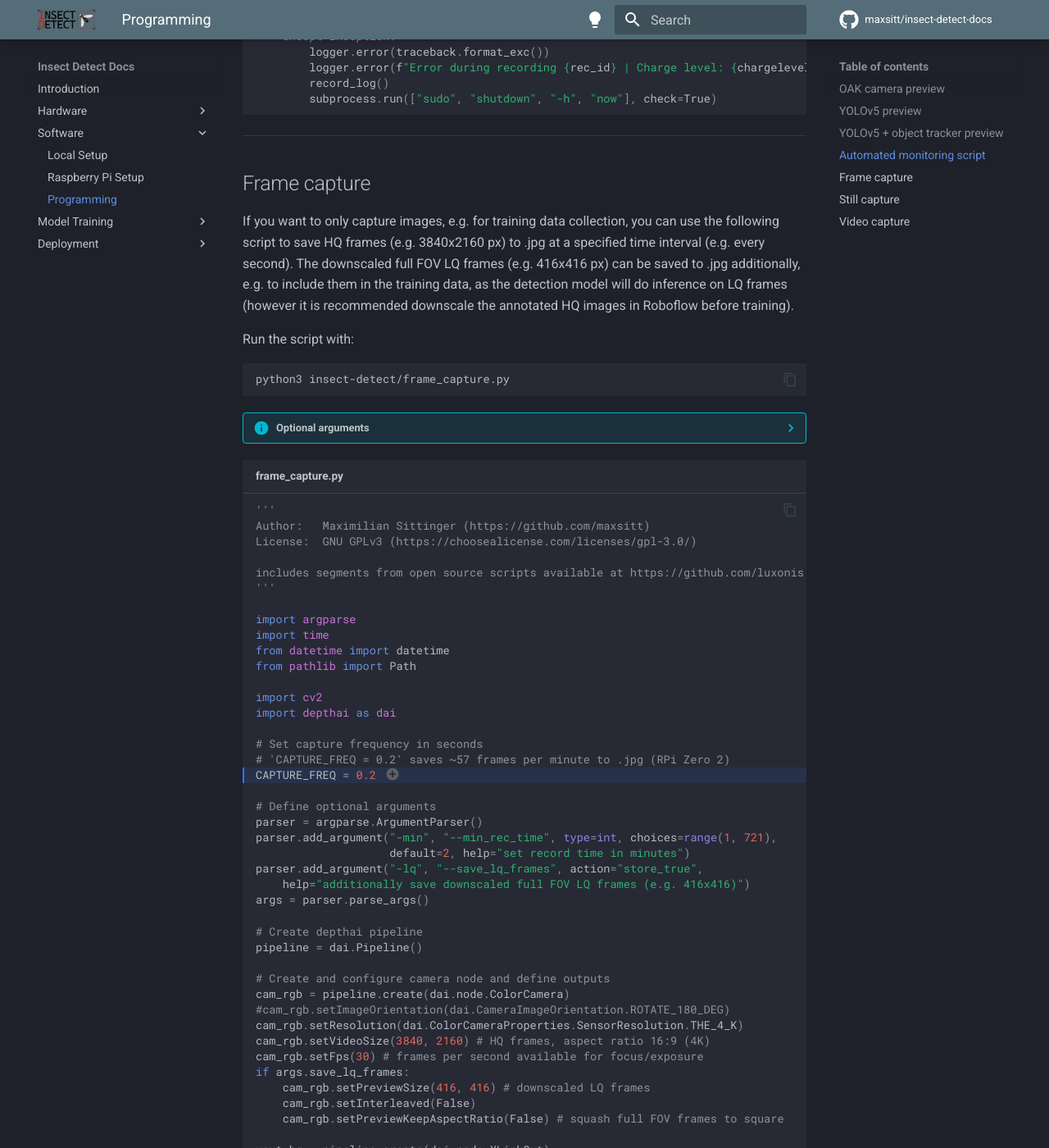
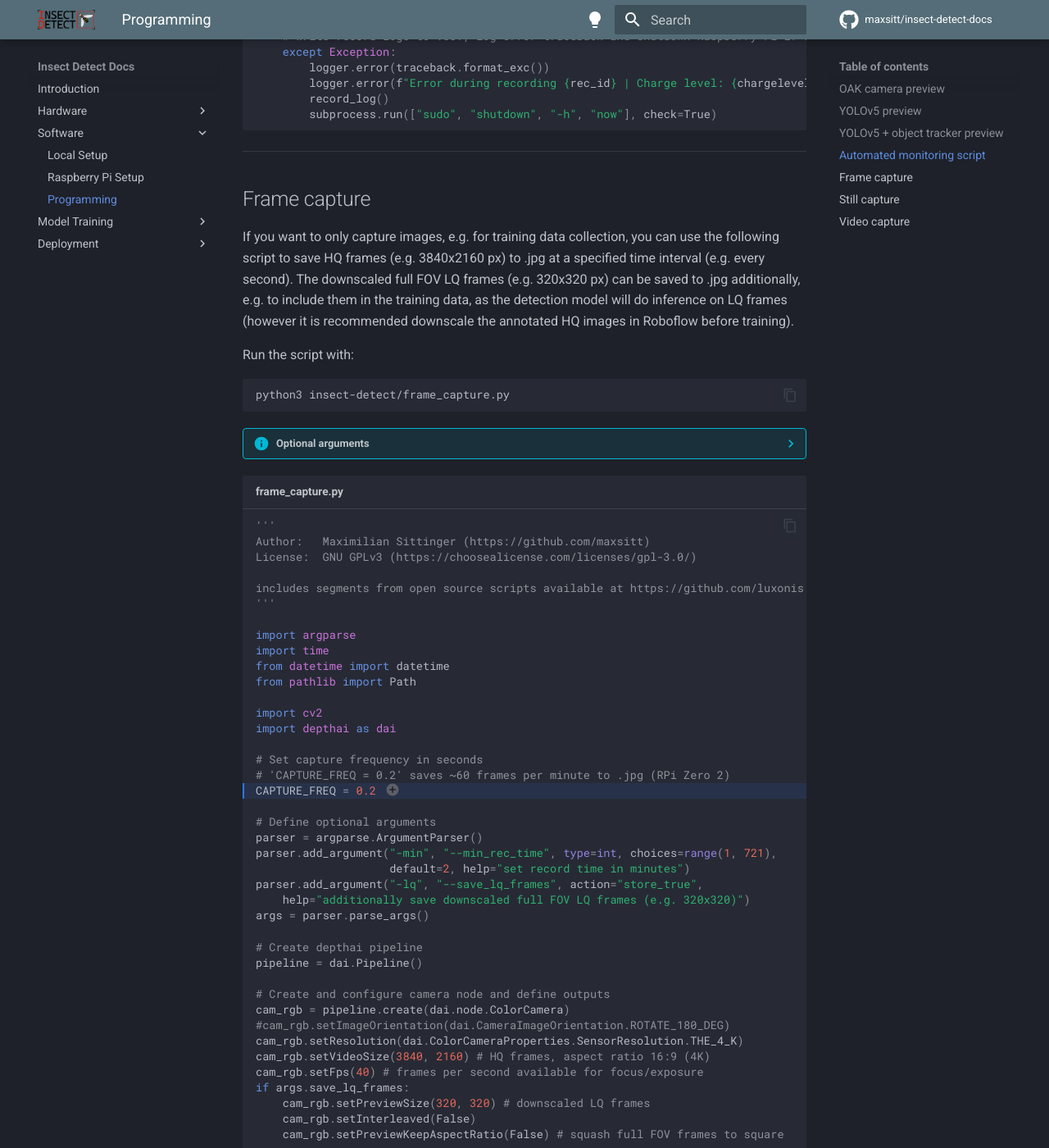
Before and after one commit to maxsitt/insect-detect-docs, an MkDocs documentation site: the page built from docs/software/programming.md, in a window 1280 px wide and 1400 px high, scrolled down 15656 px. Shown: the whole window at 82% size. Built offline with MkDocs 1.6.1 and Material for MkDocs 9.7.7, drawn with Linux system fonts in a browser that asks for light colours; comment, search, counter and statistics services are not loaded; some of the changed text lies outside the part shown.

Commit message:
Update programming.md
Update scripts to latest version v1.5.

````diff
--- a/docs/software/programming.md
+++ b/docs/software/programming.md
@@ -34,7 +34,7 @@
 [X server](localsetup.md#vcxsrv-windows-x-server){target=_blank} to show the
 frames in a window on your local PC. In this example script, the sensor
 resolution is set to 4K (3840x2160 px) and the HQ frames are downscaled to full
-FOV LQ frames (416x416 px), which is the same configuration as used for the
+FOV LQ frames (320x320 px), which is the same configuration as used for the
 [automated monitoring script](#automated-monitoring-script){target=_blank}.
 
 Run the script with:
@@ -61,10 +61,10 @@
 cam_rgb = pipeline.create(dai.node.ColorCamera) # (1)!
 #cam_rgb.setImageOrientation(dai.CameraImageOrientation.ROTATE_180_DEG) # (2)
 cam_rgb.setResolution(dai.ColorCameraProperties.SensorResolution.THE_4_K) # (3)!
-cam_rgb.setPreviewSize(416, 416) # downscaled LQ frames
+cam_rgb.setPreviewSize(320, 320) # downscaled LQ frames
 cam_rgb.setInterleaved(False)
 cam_rgb.setPreviewKeepAspectRatio(False) # squash full FOV frames to square # (4)
-cam_rgb.setFps(30) # frames per second available for focus/exposure
+cam_rgb.setFps(40) # frames per second available for focus/exposure
 
 xout_rgb = pipeline.create(dai.node.XLinkOut) # (5)!
 xout_rgb.setStreamName("frame")
@@ -115,7 +115,7 @@
 
 With the following Python script you can run a custom YOLOv5 object detection model
 ([.blob format](https://docs.luxonis.com/en/latest/pages/model_conversion){target=_blank})
-on the OAK device with 4K HQ frames downscaled to full FOV LQ frames (e.g. 416x416
+on the OAK device with 4K HQ frames downscaled to full FOV LQ frames (e.g. 320x320
 px) as model input and show the frames together with the model output (bounding
 box, label, confidence score) in a new window.
 
@@ -165,8 +165,8 @@
     import psutil
 
 # Set file paths to the detection model and config JSON
-MODEL_PATH = Path("./insect-detect/models/yolov5n_416_openvino_2022.1_5shave.blob") # (1)!
-CONFIG_PATH = Path("./insect-detect/models/json/yolov5_416.json") # (2)!
+MODEL_PATH = Path("./insect-detect/models/yolov5n_320_openvino_2022.1_4shave.blob") # (1)!
+CONFIG_PATH = Path("./insect-detect/models/json/yolov5_320.json") # (2)!
 
 # Extract detection model metadata from config JSON
 with CONFIG_PATH.open(encoding="utf-8") as f:
@@ -189,10 +189,10 @@
 cam_rgb = pipeline.create(dai.node.ColorCamera)
 #cam_rgb.setImageOrientation(dai.CameraImageOrientation.ROTATE_180_DEG)
 cam_rgb.setResolution(dai.ColorCameraProperties.SensorResolution.THE_4_K)
-cam_rgb.setPreviewSize(416, 416) # downscaled LQ frames for model input
+cam_rgb.setPreviewSize(320, 320) # downscaled LQ frames for model input
 cam_rgb.setInterleaved(False)
 cam_rgb.setPreviewKeepAspectRatio(False) # squash full FOV frames to square
-cam_rgb.setFps(30) # frames per second available for focus/exposure/model input
+cam_rgb.setFps(40) # frames per second available for focus/exposure/model input
 
 # Create detection network node and define input + outputs
 nn = pipeline.create(dai.node.YoloDetectionNetwork) # (3)!
@@ -254,10 +254,10 @@
             for detection in dets:
                 bbox = frame_norm(frame, (detection.xmin, detection.ymin,
                                           detection.xmax, detection.ymax))
-                cv2.putText(frame, labels[detection.label], (bbox[0], bbox[3] + 20),
-                            cv2.FONT_HERSHEY_SIMPLEX, 0.5, (255, 255, 255), 1) # (7)!
-                cv2.putText(frame, f"{round(detection.confidence, 2)}", (bbox[0], bbox[3] + 40),
-                            cv2.FONT_HERSHEY_SIMPLEX, 0.6, (255, 255, 255), 1)
+                cv2.putText(frame, labels[detection.label], (bbox[0], bbox[3] + 13),
+                            cv2.FONT_HERSHEY_SIMPLEX, 0.4, (255, 255, 255), 1) # (7)!
+                cv2.putText(frame, f"{round(detection.confidence, 2)}", (bbox[0], bbox[3] + 25),
+                            cv2.FONT_HERSHEY_SIMPLEX, 0.4, (255, 255, 255), 1)
                 cv2.rectangle(frame, (bbox[0], bbox[1]), (bbox[2], bbox[3]), (0, 0, 255), 2)
 
             cv2.putText(frame, f"fps: {round(fps, 2)}", (4, frame.shape[0] - 10),
@@ -344,8 +344,8 @@
     import psutil
 
 # Set file paths to the detection model and config JSON
-MODEL_PATH = Path("./insect-detect/models/yolov5n_416_openvino_2022.1_4shave.blob")
-CONFIG_PATH = Path("./insect-detect/models/json/yolov5_416.json")
+MODEL_PATH = Path("./insect-detect/models/yolov5n_320_openvino_2022.1_4shave.blob")
+CONFIG_PATH = Path("./insect-detect/models/json/yolov5_320.json")
 
 # Extract detection model metadata from config JSON
 with CONFIG_PATH.open(encoding="utf-8") as f:
@@ -368,10 +368,10 @@
 cam_rgb = pipeline.create(dai.node.ColorCamera)
 #cam_rgb.setImageOrientation(dai.CameraImageOrientation.ROTATE_180_DEG)
 cam_rgb.setResolution(dai.ColorCameraProperties.SensorResolution.THE_4_K)
-cam_rgb.setPreviewSize(416, 416) # downscaled LQ frames for model input
+cam_rgb.setPreviewSize(320, 320) # downscaled LQ frames for model input
 cam_rgb.setInterleaved(False)
 cam_rgb.setPreviewKeepAspectRatio(False) # squash full FOV frames to square
-cam_rgb.setFps(30) # frames per second available for focus/exposure/model input
+cam_rgb.setFps(40) # frames per second available for focus/exposure/model input
 
 # Create detection network node and define input
 nn = pipeline.create(dai.node.YoloDetectionNetwork)
@@ -447,14 +447,14 @@
 
                 bbox = frame_norm(frame, (t.srcImgDetection.xmin, t.srcImgDetection.ymin,
                                           t.srcImgDetection.xmax, t.srcImgDetection.ymax)) # (4)!
-                cv2.putText(frame, labels[t.srcImgDetection.label], (bbox[0], bbox[3] + 20),
+                cv2.putText(frame, labels[t.srcImgDetection.label], (bbox[0], bbox[3] + 13),
+                            cv2.FONT_HERSHEY_SIMPLEX, 0.4, (255, 255, 255), 1)
+                cv2.putText(frame, f"{round(t.srcImgDetection.confidence, 2)}", (bbox[0], bbox[3] + 25),
+                            cv2.FONT_HERSHEY_SIMPLEX, 0.4, (255, 255, 255), 1)
+                cv2.putText(frame, f"ID:{t.id}", (bbox[0], bbox[3] + 40),
                             cv2.FONT_HERSHEY_SIMPLEX, 0.5, (255, 255, 255), 1)
-                cv2.putText(frame, f"{round(t.srcImgDetection.confidence, 2)}", (bbox[0], bbox[3] + 40),
-                            cv2.FONT_HERSHEY_SIMPLEX, 0.6, (255, 255, 255), 1)
-                cv2.putText(frame, f"t.ID:{t.id}", (bbox[0], bbox[3] + 60),
-                            cv2.FONT_HERSHEY_SIMPLEX,  0.6, (255, 255, 255), 1)
-                cv2.putText(frame, t.status.name, (bbox[0], bbox[3] + 75),
-                            cv2.FONT_HERSHEY_SIMPLEX,  0.4, (255, 255, 255), 1)
+                cv2.putText(frame, t.status.name, (bbox[0], bbox[3] + 50),
+                            cv2.FONT_HERSHEY_SIMPLEX, 0.3, (255, 255, 255), 1)
                 cv2.rectangle(frame, (bbox[0], bbox[1]), (bbox[2], bbox[3]), (0, 0, 255), 2) # model output
                 cv2.rectangle(frame, (x1, y1), (x2, y2), (0, 255, 130), 1) # tracker output
 
@@ -491,7 +491,7 @@
 [automated insect monitoring](../deployment/detection.md){target=_blank}.
 
 - The object tracker output (+ passthrough detections) from inference on full FOV LQ
-  frames (e.g. 416x416) is synchronized with the HQ frames (e.g. 3840x2160) in a
+  frames (e.g. 320x320) is synchronized with the HQ frames (e.g. 3840x2160) in a
   [script node](https://docs.luxonis.com/projects/api/en/latest/components/nodes/script/){target=_blank}
   on-device, using the respective sequence numbers.
 - Detections (area of the bounding box) are cropped from the synced HQ frames
@@ -537,7 +537,7 @@
     - `-overlay` to additionally save full HQ frames with overlay (bbox + info)
     - `-log` to save temperature, RPi memory/CPU and battery logs to .csv
 
-``` py title="yolov5_tracker_save_hqsync.py" hl_lines="48 188 307 308 321 334 343"
+``` py title="yolov5_tracker_save_hqsync.py" hl_lines="48 189 308 309 322 335 344"
 '''
 Author:   Maximilian Sittinger (https://github.com/maxsitt)
 License:  GNU GPLv3 (https://choosealicense.com/licenses/gpl-3.0/)
@@ -576,8 +576,8 @@
 sys.stderr.write = logger.error
 
 # Set file paths to the detection model and config JSON
-MODEL_PATH = Path("./insect-detect/models/yolov5n_416_openvino_2022.1_4shave.blob")
-CONFIG_PATH = Path("./insect-detect/models/json/yolov5_416.json")
+MODEL_PATH = Path("./insect-detect/models/yolov5n_320_openvino_2022.1_4shave.blob")
+CONFIG_PATH = Path("./insect-detect/models/json/yolov5_320.json")
 
 # Instantiate PiJuice
 pijuice = PiJuice(1, 0x14)
@@ -624,10 +624,10 @@
 #cam_rgb.setImageOrientation(dai.CameraImageOrientation.ROTATE_180_DEG)
 cam_rgb.setResolution(dai.ColorCameraProperties.SensorResolution.THE_4_K)
 cam_rgb.setVideoSize(3840, 2160) # HQ frames for syncing, aspect ratio 16:9 (4K)
-cam_rgb.setPreviewSize(416, 416) # downscaled LQ frames for model input
+cam_rgb.setPreviewSize(320, 320) # downscaled LQ frames for model input
 cam_rgb.setInterleaved(False)
 cam_rgb.setPreviewKeepAspectRatio(False) # squash full FOV frames to square
-cam_rgb.setFps(30) # frames per second available for focus/exposure/model input
+cam_rgb.setFps(40) # frames per second available for focus/exposure/model input
 
 # Create detection network node and define input
 nn = pipeline.create(dai.node.YoloDetectionNetwork)
@@ -755,12 +756,12 @@
                 # text position, font size and thickness optimized for 3840x2160 HQ frame size
                 if args.save_overlay_frames: # (5)!
                     overlay_frame = frame.copy()
-                    cv2.putText(overlay_frame, labels[t.srcImgDetection.label], (bbox[0], bbox[3] + 80),
-                                cv2.FONT_HERSHEY_SIMPLEX, 3, (255, 255, 255), 6)
-                    cv2.putText(overlay_frame, f"{round(t.srcImgDetection.confidence, 2)}", (bbox[0], bbox[3] + 140),
-                                cv2.FONT_HERSHEY_SIMPLEX, 2, (255, 255, 255), 5)
-                    cv2.putText(overlay_frame, f"t.ID:{t.id}", (bbox[0], bbox[3] + 240),
-                                cv2.FONT_HERSHEY_SIMPLEX, 3, (255, 255, 255), 6)
+                    cv2.putText(overlay_frame, labels[t.srcImgDetection.label], (bbox[0], bbox[3] + 35),
+                                cv2.FONT_HERSHEY_SIMPLEX, 1, (255, 255, 255), 3)
+                    cv2.putText(overlay_frame, f"{round(t.srcImgDetection.confidence, 2)}", (bbox[0], bbox[3] + 70),
+                                cv2.FONT_HERSHEY_SIMPLEX, 1, (255, 255, 255), 3)
+                    cv2.putText(overlay_frame, f"ID:{t.id}", (bbox[0], bbox[3] + 130),
+                                cv2.FONT_HERSHEY_SIMPLEX, 2, (255, 255, 255), 4)
                     cv2.rectangle(overlay_frame, (bbox[0], bbox[1]), (bbox[2], bbox[3]), (0, 0, 255), 3)
                     overlay_path = f"{save_path}/overlay/{labels[t.srcImgDetection.label]}/{timestamp}_{t.id}_overlay.jpg"
                     cv2.imwrite(overlay_path, overlay_frame)
@@ -948,7 +949,7 @@
 If you want to only capture images, e.g. for training data collection, you can
 use the following script to save HQ frames (e.g. 3840x2160 px) to .jpg at a
 specified time interval (e.g. every second). The downscaled full FOV LQ frames
-(e.g. 416x416 px) can be saved to .jpg additionally, e.g. to include them in
+(e.g. 320x320 px) can be saved to .jpg additionally, e.g. to include them in
 the training data, as the detection model will do inference on LQ frames
 (however it is recommended downscale the annotated HQ images in Roboflow
 before training).
@@ -965,7 +966,7 @@
 
     - `-min` to set recording time in minutes (e.g. `-min 5` for 5 min
       recording time; default = 2)
-    - `-lq` to additionally save downscaled full FOV LQ frames (e.g. 416x416)
+    - `-lq` to additionally save downscaled full FOV LQ frames (e.g. 320x320)
 
 ``` py title="frame_capture.py" hl_lines="18"
 '''
@@ -984,7 +985,7 @@
 import depthai as dai
 
 # Set capture frequency in seconds
-# 'CAPTURE_FREQ = 0.2' saves ~57 frames per minute to .jpg (RPi Zero 2)
+# 'CAPTURE_FREQ = 0.2' saves ~60 frames per minute to .jpg (RPi Zero 2)
 CAPTURE_FREQ = 0.2 # (1)!
 
 # Define optional arguments
@@ -992,7 +993,7 @@
 parser.add_argument("-min", "--min_rec_time", type=int, choices=range(1, 721),
                     default=2, help="set record time in minutes")
 parser.add_argument("-lq", "--save_lq_frames", action="store_true",
-    help="additionally save downscaled full FOV LQ frames (e.g. 416x416)")
+    help="additionally save downscaled full FOV LQ frames (e.g. 320x320)")
 args = parser.parse_args()
 
 # Create depthai pipeline
@@ -1003,9 +1004,9 @@
 #cam_rgb.setImageOrientation(dai.CameraImageOrientation.ROTATE_180_DEG)
 cam_rgb.setResolution(dai.ColorCameraProperties.SensorResolution.THE_4_K)
 cam_rgb.setVideoSize(3840, 2160) # HQ frames, aspect ratio 16:9 (4K)
-cam_rgb.setFps(30) # frames per second available for focus/exposure
+cam_rgb.setFps(40) # frames per second available for focus/exposure
 if args.save_lq_frames:
-    cam_rgb.setPreviewSize(416, 416) # downscaled LQ frames
+    cam_rgb.setPreviewSize(320, 320) # downscaled LQ frames
     cam_rgb.setInterleaved(False)
     cam_rgb.setPreviewKeepAspectRatio(False) # squash full FOV frames to square
 
````
Also changed, not shown: other parts of docs/software/programming.md (+3 -2 lines).
